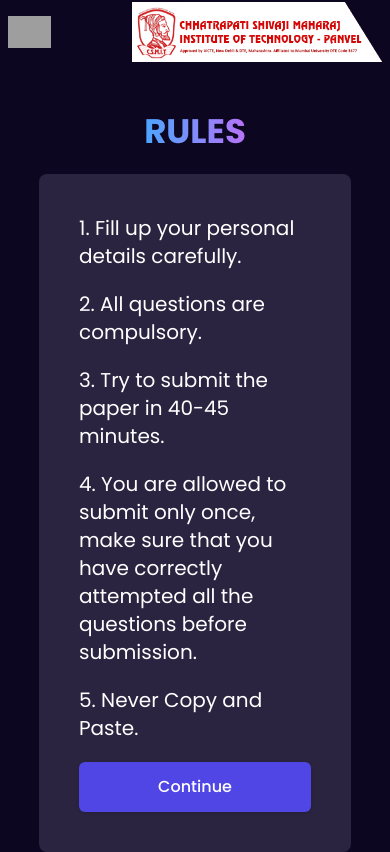
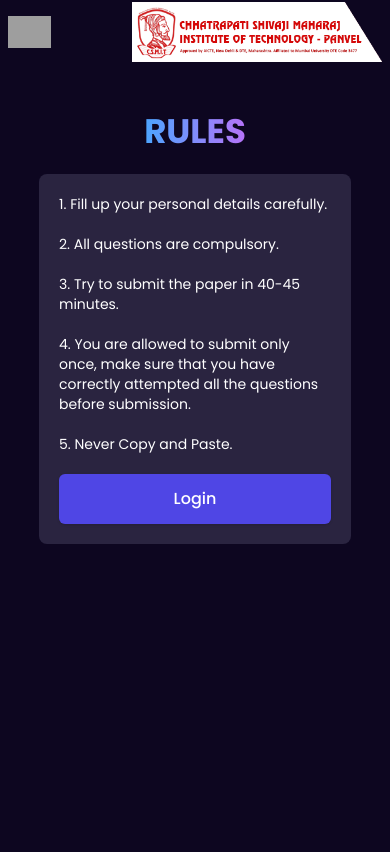
Before and after one commit to skshadab1234/MERN-QUIZ-PORTAL, a Next.js app in the folder client/: page /Rules in a window 390 px wide. Built offline with nearby package versions, Linux system fonts and the light colour scheme; grey boxes are pictures that could not be loaded; a small style sheet from the web is missing.

Commit message:
Dark Mode Color Added

```diff
--- a/client/pages/Homepage.js
+++ b/client/pages/Homepage.js
@@ -20,7 +20,7 @@ const Homepage = () => {
   }
 
   // Set the date we're counting down to
-  var countDownDate = new Date("AUG 14, 2022 10:36:00 am").getTime();
+  var countDownDate = new Date("AUG 14, 2022 1:15:00 pm").getTime();
 
   // Update the count down every 1 second
   var timer = setInterval(function () {
@@ -42,8 +42,8 @@ const Homepage = () => {
   if (days < 0 && hours < 0 && minutes < 0 && seconds < 0) {
     clearInterval(timer);
     if (typeof window !== "undefined") {
+      document.getElementById("button_proceed").classList.remove("hidden")
       document.getElementById("timer__section").classList.add('hidden')
-      document.getElementById("button_proceed").classList.remove("hidden")
     }
   }
 
@@ -90,8 +90,8 @@ const Homepage = () => {
       </div>
 
       {/* Button Proceed to Rules  */}
-      <div className="hidden mt-5 sm:mt-8 sm:flex sm:justify-center lg:justify-center">
-        <div className="rounded-md shadow">
+      <div className=" mt-5 sm:mt-8 sm:flex sm:justify-center lg:justify-center">
+        <div className="rounded-md shadow flex justify-center ">
           <a id="button_proceed"
             onClick={() => {
               setLoading(true)
@@ -99,7 +99,7 @@ const Homepage = () => {
                 router.push("/Rules")
               }, 1000);
             }}
-            className="hidden cursor-pointer w-full flex items-center justify-center px-8 py-3 border border-transparent text-base font-medium rounded-md text-white bg-indigo-600 hover:bg-indigo-700 md:py-4 md:text-lg md:px-10">
+            className="hidden cursor-pointer w-40 md:w-60 flex items-center justify-center px-8 py-3 border border-transparent text-base font-medium rounded-md text-white bg-indigo-600 hover:bg-indigo-700 md:py-4 md:text-lg md:px-10">
             {addLoding ? <><div role="status">
               <svg class="inline mr-2 w-8 h-8 text-gray-200 animate-spin dark:text-gray-600 fill-blue-600" viewBox="0 0 100 101" fill="none" xmlns="http://www.w3.org/2000/svg">
                 <path d="M100 50.5908C100 78.2051 77.6142 100.591 50 100.591C22.3858 100.591 0 78.2051 0 50.5908C0 22.9766 22.3858 0.59082 50 0.59082C77.6142 0.59082 100 22.9766 100 50.5908ZM9.08144 50.5908C9.08144 73.1895 27.4013 91.5094 50 91.5094C72.5987 91.5094 90.9186 73.1895 90.9186 50.5908C90.9186 27.9921 72.5987 9.67226 50 9.67226C27.4013 9.67226 9.08144 27.9921 9.08144 50.5908Z" fill="currentColor" />
--- a/client/pages/Profile.js
+++ b/client/pages/Profile.js
@@ -77,7 +77,7 @@ const Profile = ({ token }) => {
               <div className="w-full md:w-3/12 md:mx-2">
                 <div className="my-4">
                   <div className="image overflow-hidden flex justify-center">
-                    <h1 className='text-white bg-gradient-to-r from-[#0099CC] to-[#9933FF] flex justify-center text-8xl font-bold p-6 rounded-full w-52 place-items-center h-48'>{getFirstString(userdata.candidate_name)}</h1>
+                    <h1 className='text-white cursor-default select-none hover:bg-gradient-to-l bg-gradient-to-r from-[#0099CC] to-[#9933FF] flex justify-center text-8xl font-bold p-6 rounded-full w-52 place-items-center h-48'>{getFirstString(userdata.candidate_name)}</h1>
                   </div>
                   {/* <h1 className="text-white text-center font-bold text-xl leading-8 my-4">{userdata.candidate_name}</h1> */}
                 </div>
--- a/client/pages/Questions.js
+++ b/client/pages/Questions.js
@@ -116,7 +116,7 @@ const Questions = ({ token }) => {
           return <>
             <div key={index} className='dark_theme h-3/5 p-10  mt-5 rounded-lg text-white'>
               <h1 className='text-xl md:text-2xl'>Q{index + 1 + ') ' + question.question_name}</h1>
-              <img src={question.questionImage} className="w-full mt-6" />
+              <img src={question.questionImage} className="w-full mt-6 object-contain" />
               <h1 className='text-xl md:text-2xl mt-5'>Answer:</h1>
 
               <div className='flex justify-center'>
@@ -125,7 +125,7 @@ const Questions = ({ token }) => {
                     (question.answers).map((answers, index_ans) => {
                       return <>
                         <div className={styles.Options} onClick={() => getAnswerChoose(index_ans, question.answers.length, question.questionId)}>
-                          <img src={answers[index_ans]} id={`optionselect${question.questionId + "" + index_ans}`} className="getSelected mt-6 w-full h-full border-2" />
+                          <img src={answers[index_ans]} id={`optionselect${question.questionId + "" + index_ans}`} className="getSelected mt-6 w-full h-full border-2 object-contain" />
                         </div>
                       </>
                     })
--- a/client/pages/Rules.js
+++ b/client/pages/Rules.js
@@ -21,8 +21,10 @@ const Rules = ({ token }) => {
 
     if (token != '') {
         var sendtothisPage = '/Questions'
+        var buttonText = 'Start Test';
     } else {
         var sendtothisPage = '/Login'
+        var buttonText = 'Login';
     }
 
     return (
@@ -34,9 +36,9 @@ const Rules = ({ token }) => {
             </div>
 
             {/* RULES DISPLAY  */}
-            <div className='m-auto w-4/5 dark_theme h-3/5 p-10  mt-5 rounded-lg text-white'>
+            <div className='m-auto w-4/5 dark_theme h-3/5 p-5 md:p-10 mt-5 rounded-lg text-white'>
                 {rules.map((r, i) => {
-                    return <h4 key={i} className='mb-5 text-xl'>{i + 1 + ". " + r}</h4>
+                    return <h4 key={i} className='mb-5 text-sm md:text-xl'>{i + 1 + ". " + r}</h4>
                 })}
 
                 {/* Button Proceed to Login Form */}
@@ -56,7 +58,7 @@ const Rules = ({ token }) => {
                                     <path d="M93.9676 39.0409C96.393 38.4038 97.8624 35.9116 97.0079 33.5539C95.2932 28.8227 92.871 24.3692 89.8167 20.348C85.8452 15.1192 80.8826 10.7238 75.2124 7.41289C69.5422 4.10194 63.2754 1.94025 56.7698 1.05124C51.7666 0.367541 46.6976 0.446843 41.7345 1.27873C39.2613 1.69328 37.813 4.19778 38.4501 6.62326C39.0873 9.04874 41.5694 10.4717 44.0505 10.1071C47.8511 9.54855 51.7191 9.52689 55.5402 10.0491C60.8642 10.7766 65.9928 12.5457 70.6331 15.2552C75.2735 17.9648 79.3347 21.5619 82.5849 25.841C84.9175 28.9121 86.7997 32.2913 88.1811 35.8758C89.083 38.2158 91.5421 39.6781 93.9676 39.0409Z" fill="currentFill" />
                                 </svg>
                                 <span className="sr-only">Loading...</span>
-                            </div> </> : "Continue"}
+                            </div> </> : buttonText}
                         </a>
                     </div>
                 </div>
```
